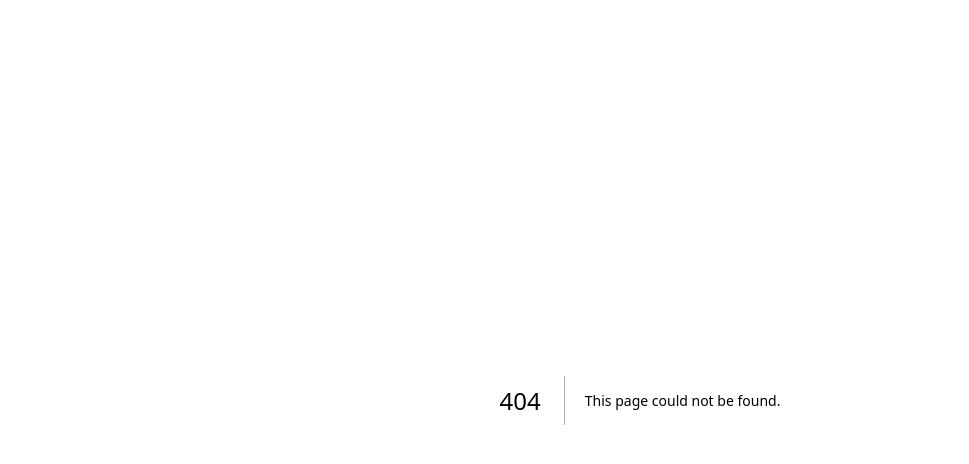
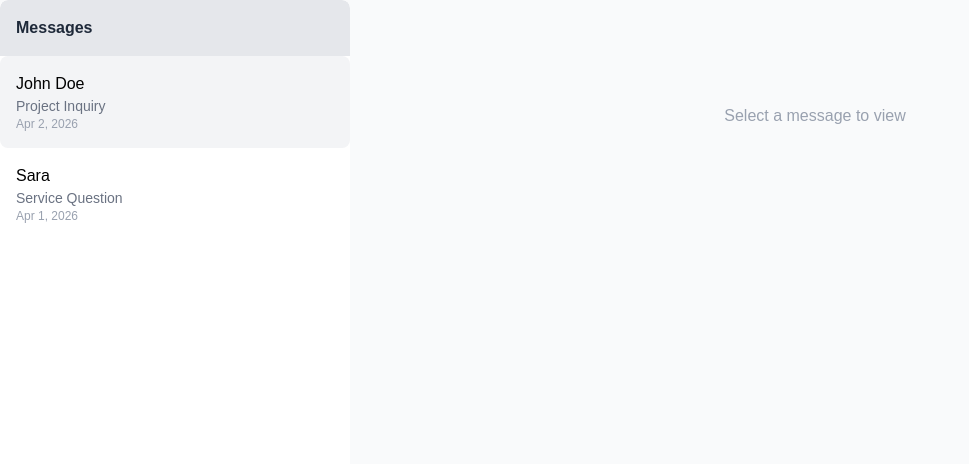
Before and after one commit to NegedeTekleyes/agency-website, a Next.js app: page /messages in a window 1280 px wide. Before the commit this address had no page. Shown: the top 464 px of the page, without its empty margins (0-969 px from the left). Built offline with nearby package versions, Linux system fonts and the light colour scheme.

Commit message:
message section of admin added

```diff
--- /dev/null
+++ b/app/(admin)/messages/page.tsx
@@ -0,0 +1,186 @@
+"use client";
+
+import { useState } from "react";
+
+export default function MessagesPage() {
+  const [messages, setMessages] = useState([
+    {
+      id: 1,
+      name: "John Doe",
+      email: "john@gmail.com",
+      subject: "Project Inquiry",
+      message: "I want to build a website...",
+      status: "unread",
+      date: "Apr 2, 2026",
+      replies: []
+    },
+    {
+      id: 2,
+      name: "Sara",
+      email: "sara@mail.com",
+      subject: "Service Question",
+      message: "Can you help with branding?",
+      status: "read",
+      date: "Apr 1, 2026",
+      replies: []
+    },
+  ]);
+
+  const [selectedMessage, setSelectedMessage] = useState<any>(null);
+  const [replyText, setReplyText] = useState("");
+  // Mark as read
+  const handleSelect = (msg: any) => {
+    setSelectedMessage(msg);
+
+    setMessages((prev) =>
+      prev.map((m) =>
+        m.id === msg.id ? { ...m, status: "read" } : m
+      )
+    );
+  };
+
+  // Delete
+  const handleDelete = (id: number) => {
+    setMessages(messages.filter((m) => m.id !== id));
+    setSelectedMessage(null);
+  };
+//   reply to message (demo)
+const handleReply = () => {
+    if (!replyText.trim()) return;
+
+    const newReply = {
+        id: Date.now(),
+        text: replyText,
+        date: new Date().toLocaleString(),
+    }
+
+   const updatedMessages = messages.map((m) =>
+      m.id === selectedMessage.id
+        ? { ...m, replies: [...m.replies, newReply] }
+        : m
+    );
+
+    setMessages(updatedMessages);
+
+    // update selected message to show new reply
+     const updatedSelected = updatedMessages.find(
+        (m) => m.id === selectedMessage.id
+     )
+        setSelectedMessage(updatedSelected);
+    setReplyText("");
+}
+
+  return (
+    <div className="flex h-screen bg-gray-50 text-black">
+
+      {/* 📩 LEFT: MESSAGE LIST */}
+      <div className="w-full md:w-[350px] rounded-lg bg-white overflow-y-auto">
+
+        <div className="p-4 font-semibold rounded-t-lg bg-gray-200 text-gray-800">
+          Messages
+        </div>
+
+        {messages.map((msg) => (
+          <div
+            key={msg.id}
+            onClick={() => handleSelect(msg)}
+            className={`p-4 cursor-pointer rounded-lg hover:bg-gray-100 ${
+              msg.status === "unread" ? "bg-gray-100" : ""
+            }`}
+          >
+            <p className="font-medium">{msg.name}</p>
+            <p className="text-sm text-gray-500">{msg.subject}</p>
+            <p className="text-xs text-gray-400">{msg.date}</p>
+          </div>
+        ))}
+      </div>
+
+      {/* 📄 RIGHT: MESSAGE DETAILS */}
+      <div className="flex-1 p-6 flex flex-col">
+
+        {!selectedMessage ? (
+          <div className="text-gray-400 text-center mt-20">
+            Select a message to view
+          </div>
+        ) : (
+          <div className="flex flex-col h-full">
+
+            {/* Message Card */}
+            <div className="bg-white p-6 rounded-xl shadow-sm space-y-4">
+
+              <div className="flex justify-between items-center">
+                <h2 className="text-xl font-bold">
+                  {selectedMessage.subject}
+                </h2>
+
+                <button
+                  onClick={() => handleDelete(selectedMessage.id)}
+                  className="text-red-500 text-sm"
+                >
+                  Delete
+                </button>
+              </div>
+
+              <div className="text-sm text-gray-500">
+                <p><strong>From:</strong> {selectedMessage.name}</p>
+                <p><strong>Email:</strong> {selectedMessage.email}</p>
+                <p><strong>Date:</strong> {selectedMessage.date}</p>
+              </div>
+
+              <div className="pt-4  text-gray-700">
+                {selectedMessage.message}
+              </div>
+            </div>
+
+            {/* 🔥 REPLIES THREAD */}
+            <div className="flex-1 mt-6 space-y-4 overflow-y-auto">
+
+              {selectedMessage.replies.length === 0 ? (
+                <p className="text-gray-400 text-sm text-center">
+                  No replies yet
+                </p>
+              ) : (
+                selectedMessage.replies.map((reply: any) => (
+                  <div
+                    key={reply.id}
+                    className="bg-white p-4 rounded-lg shadow-sm"
+                  >
+                    <p className="text-sm text-gray-700">
+                      {reply.text}
+                    </p>
+                    <p className="text-xs text-gray-400 mt-2">
+                      {reply.date}
+                    </p>
+                  </div>
+                ))
+              )}
+
+            </div>
+
+            {/* 🔥 REPLY BOX */}
+            <div className="mt-4 flex gap-3">
+
+              <input
+                type="text"
+                value={replyText}
+                onChange={(e) => setReplyText(e.target.value)}
+                placeholder="Write a reply..."
+                className="flex-1 border p-3 rounded-lg"
+              />
+
+              <button
+                onClick={handleReply}
+                className="bg-red-500 text-white px-5 rounded-lg"
+              >
+                Send
+              </button>
+
+            </div>
+
+          </div>
+        )}
+      </div>
+
+    </div>
+  );
+}
```
